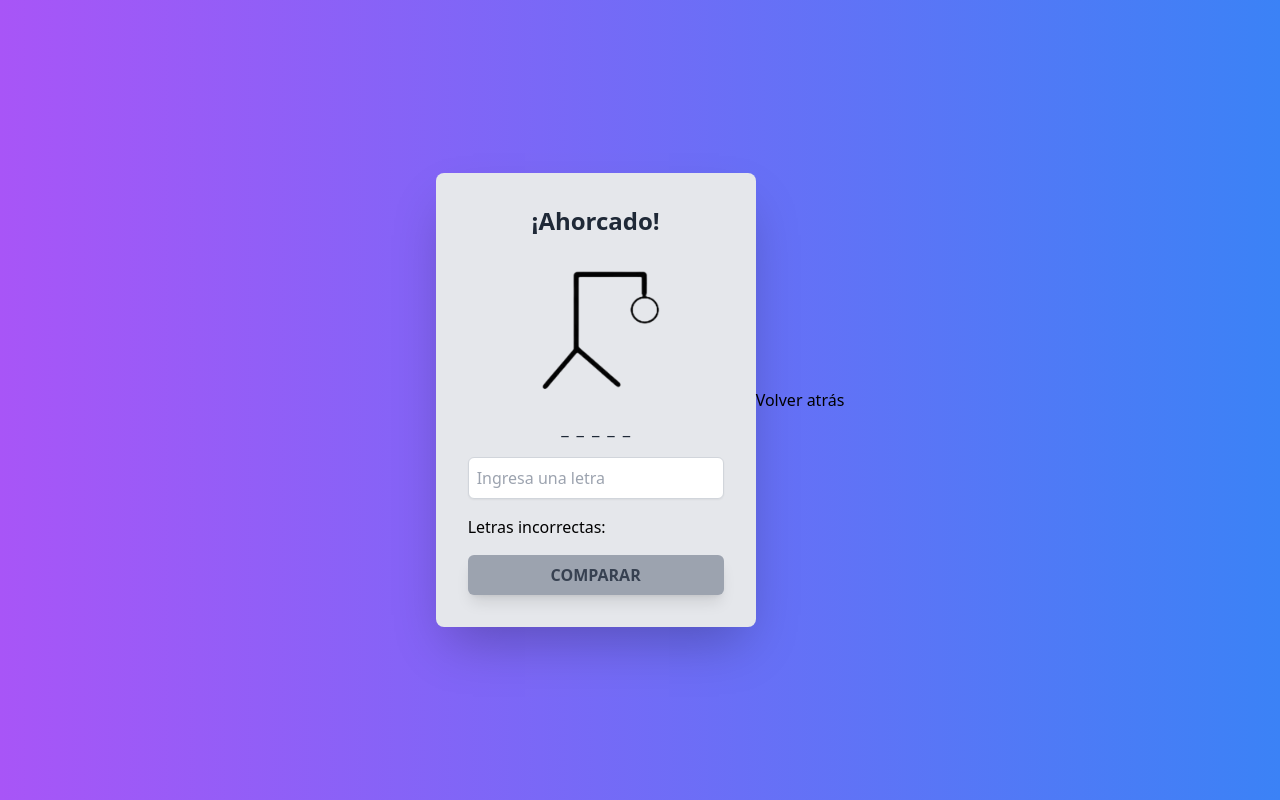
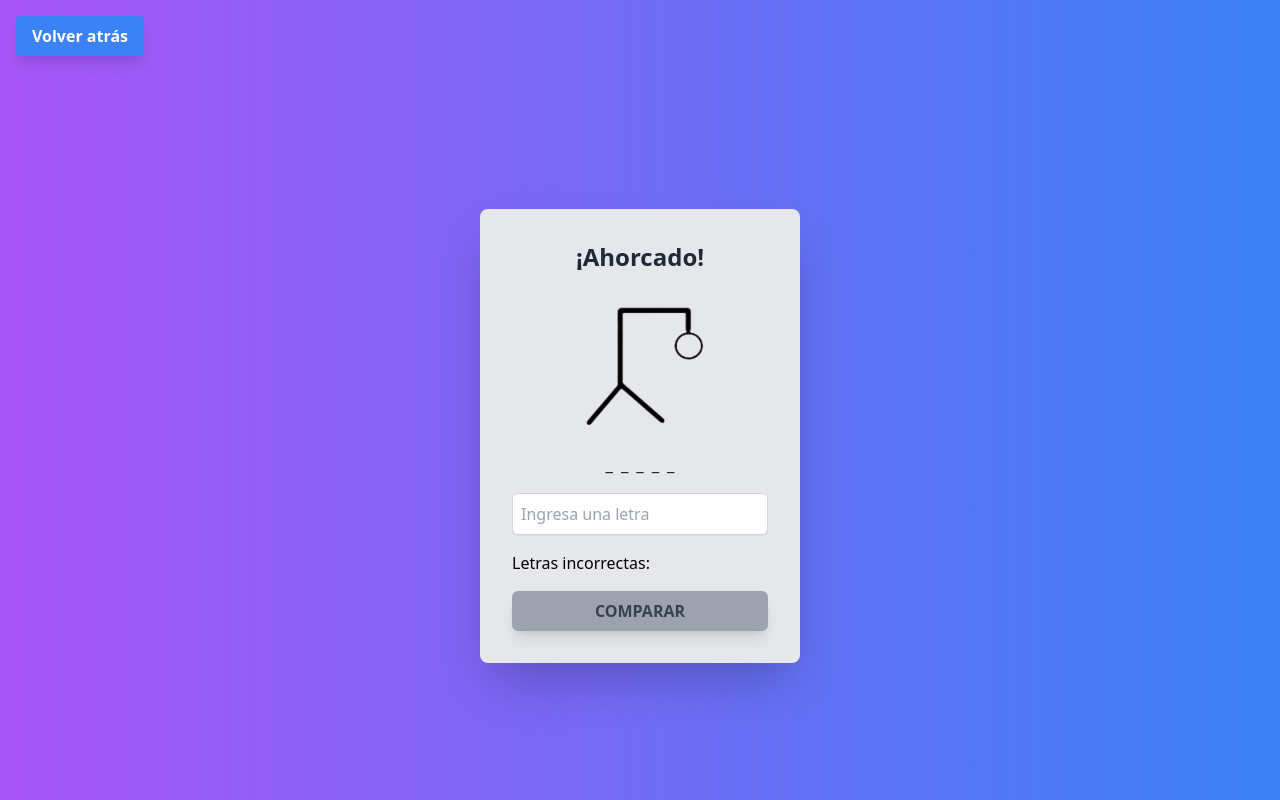
Before and after one commit to manuelKrivoy/ts-games, a React (Vite) app: page /ahorcado in a window 1280 px wide. Built offline with nearby package versions, Linux system fonts and the light colour scheme.

Commit message:
termino retturn button

```diff
--- a/src/Ahorcado.tsx
+++ b/src/Ahorcado.tsx
@@ -54,7 +54,11 @@ function Ahorcado() {
   };
 
   return (
-    <div className="flex justify-center items-center min-h-screen bg-gradient-to-r from-purple-500 to-blue-500">
+    <div className="min-h-screen bg-gradient-to-r from-purple-500 to-blue-500 flex flex-col items-center">
+      <div className="w-full flex justify-start p-4">
+        <ReturnButton />
+      </div>
+      <div className="flex justify-center items-center flex-grow">
         <div className="bg-gray-200 p-8 rounded-lg shadow-2xl w-80 max-w-full">
           {letras.join("") === palabra ? (
             <FinalScreen text="GANASTE" color="green" palabra={palabra} generarPalabra={generarPalabra} />
@@ -109,7 +113,7 @@ function Ahorcado() {
             </>
           )}
         </div>
-      <ReturnButton />
+      </div>
     </div>
   );
   }
--- a/src/ReturnButton.jsx
+++ b/src/ReturnButton.jsx
@@ -1,7 +1,15 @@
 import React from "react";
 import { Link } from "react-router-dom";
+
 const ReturnButton = () => {
-  return <Link to="/">Volver atrás</Link>;
+  return (
+    <Link
+      to="/"
+      className="inline-block bg-blue-500 hover:bg-blue-700 text-white font-bold py-2 px-4 rounded transition duration-300 ease-in-out transform hover:-translate-y-1 shadow-lg"
+    >
+      Volver atrás
+    </Link>
+  );
 };
 
 export default ReturnButton;
--- a/src/SnakeGame.tsx
+++ b/src/SnakeGame.tsx
@@ -72,9 +72,14 @@ const SnakeGame = () => {
   }, [snake, direction, gameOver]);
 
   return (
-    <div className="flex justify-center items-center min-h-screen bg-gradient-to-r from-purple-500 to-blue-500">
+    <div className=" min-h-screen bg-gradient-to-r from-purple-500 to-blue-500">
+      <div className="w-full justify-start p-4">
+        <ReturnButton />
+      </div>
+
+      <div className="flex justify-center items-center flex-grow">
         {gameOver ? (
-        <h2>¡Game Over! Presiona F5 para reiniciar.</h2>
+          <h2 className="text-white text-4xl font-bold mb-8 drop-shadow-lg">¡Game Over! Presiona F5 para reiniciar.</h2>
         ) : (
           <div className="board" style={{ width: `${boardSize * 20}px`, height: `${boardSize * 20}px` }}>
             {Array(boardSize)
@@ -92,7 +97,7 @@ const SnakeGame = () => {
               ))}
           </div>
         )}
-      <ReturnButton />
+      </div>
     </div>
   );
 };
```
Lines whose indentation alone changed are shown as unchanged.
